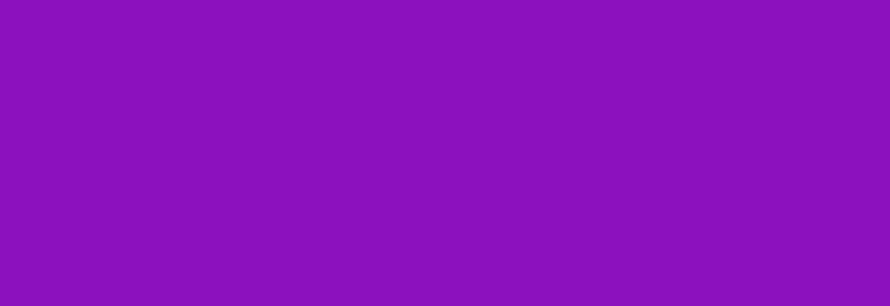
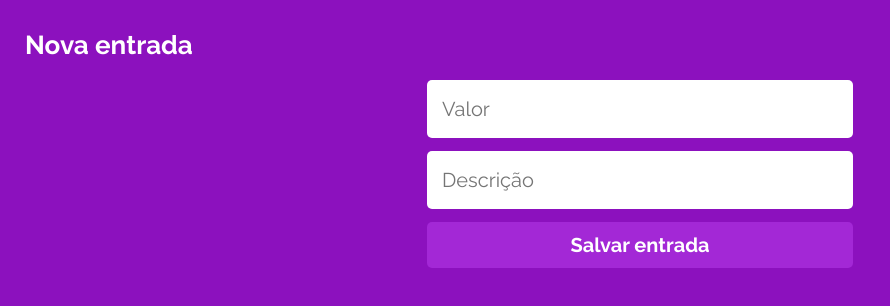
Before and after one commit to shemlouk/MyWallet_front-end, a React (Create React App) app: page /nova-entrada in a window 1280 px wide. Before the commit this address had no page. Shown: the top 306 px of the page, without its empty margins (0-890 px from the left). Built offline with nearby package versions, Linux system fonts and the light colour scheme; a web font is replaced by a local one.

Commit message:
chore: add IncomeForm and ExpenseForm pages

```diff
--- a/src/App.js
+++ b/src/App.js
@@ -1,6 +1,8 @@
 import { BrowserRouter, Routes, Route } from "react-router-dom";
+import ExpenseForm from "./pages/ExpenseForm";
+import IncomeForm from "./pages/IncomeForm";
+import SignUp from "./pages/SignUp";
 import SignIn from "./pages/SignIn";
-import SignUp from "./pages/SignUp";
 import Home from "./pages/Home";
 
 const App = () => {
@@ -10,6 +12,8 @@ const App = () => {
         <Route path="/" element={<SignIn />} />
         <Route path="/cadastro" element={<SignUp />} />
         <Route path="/home" element={<Home />} />
+        <Route path="/nova-entrada" element={<IncomeForm />} />
+        <Route path="/nova-saida" element={<ExpenseForm />} />
       </Routes>
     </BrowserRouter>
   );
--- a/src/layout/Footer/index.js
+++ b/src/layout/Footer/index.js
@@ -1,16 +1,21 @@
+import { Link } from "react-router-dom";
 import * as S from "./style";
 
 const Footer = () => {
   return (
     <S.Container>
+      <Link to="/nova-entrada">
         <S.Button>
           <ion-icon name="add-circle-outline"></ion-icon>
           <p>Nova entrada</p>
         </S.Button>
+      </Link>
+      <Link to="/nova-saida">
         <S.Button>
           <ion-icon name="remove-circle-outline"></ion-icon>
           <p>Nova saída</p>
         </S.Button>
+      </Link>
     </S.Container>
   );
 };
--- /dev/null
+++ b/src/pages/ExpenseForm/index.js
@@ -0,0 +1,21 @@
+import * as F from "../../components/FormComponents";
+import Header from "../../layout/Header";
+import Form from "../../layout/Form";
+import Main from "../../layout/Main";
+
+const ExpenseForm = () => {
+  return (
+    <>
+      <Header hideButton>Nova saída</Header>
+      <Main flexStart>
+        <Form>
+          <F.Input type="number" placeholder="Valor" />
+          <F.Input type="text" placeholder="Descrição" />
+          <F.Submit type="submit" value="Salvar saída" />
+        </Form>
+      </Main>
+    </>
+  );
+};
+
+export default ExpenseForm;
--- /dev/null
+++ b/src/pages/IncomeForm/index.js
@@ -0,0 +1,21 @@
+import * as F from "../../components/FormComponents";
+import Header from "../../layout/Header";
+import Form from "../../layout/Form";
+import Main from "../../layout/Main";
+
+const IncomeForm = () => {
+  return (
+    <>
+      <Header hideButton>Nova entrada</Header>
+      <Main flexStart>
+        <Form>
+          <F.Input type="number" placeholder="Valor" />
+          <F.Input type="text" placeholder="Descrição" />
+          <F.Submit type="submit" value="Salvar entrada" />
+        </Form>
+      </Main>
+    </>
+  );
+};
+
+export default IncomeForm;
```
Lines whose indentation alone changed are shown as unchanged.
